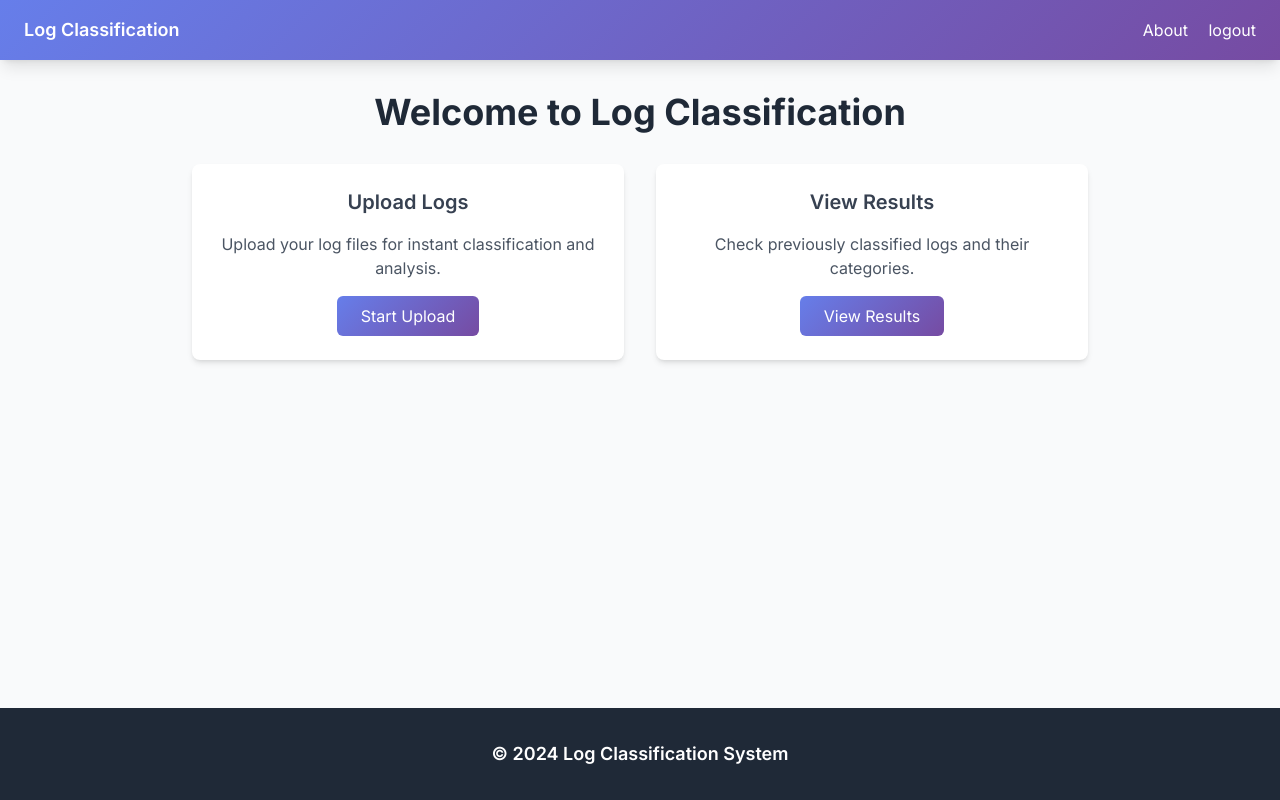
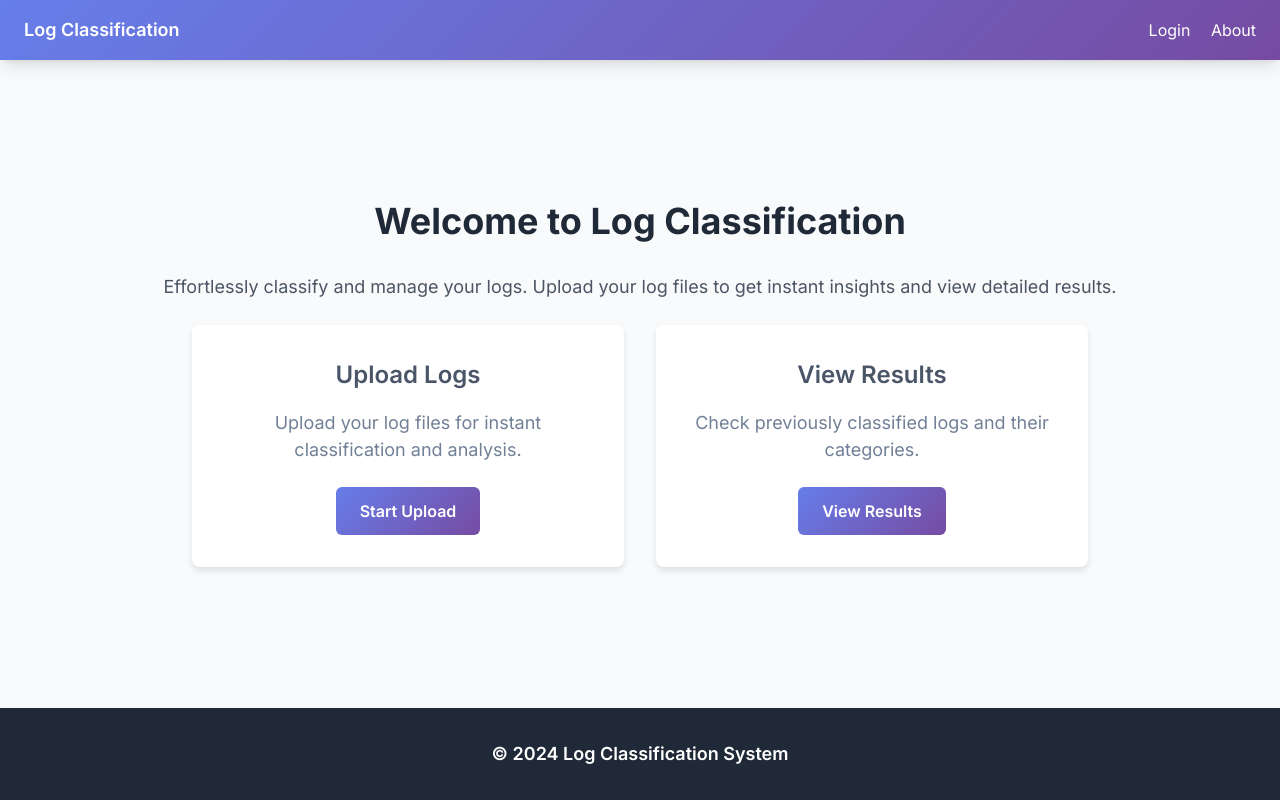
Before and after one commit to AbdullahAlAlif/log_classification, a Flask app: page / in a window 1280 px wide. Run offline with Flask 3, Linux system fonts and the light colour scheme; parts of the project's set-up code (start-up, migrations or seed data) failed here and were passed over; some libraries are stand-ins or nearby versions.

Commit message:
User Feature Added with sqlite and raw SQL

```diff
--- a/app.py
+++ b/app.py
@@ -1,9 +1,11 @@
-from flask import Flask, render_template, request, redirect, url_for, send_from_directory, flash
+from flask import Flask, render_template, request, redirect, url_for, flash, session
 import pandas as pd
 import os
+from werkzeug.security import generate_password_hash, check_password_hash
 from dotenv import load_dotenv
 from functools import lru_cache
-from classify import classify_csv  # Add this import
+from classify import classify_csv
+import sqlite3
 
 # Load environment variables
 load_dotenv()
@@ -11,6 +13,7 @@ load_dotenv()
 # Get absolute paths
 BASE_DIR = os.path.abspath(os.path.dirname(__file__))
 UPLOAD_FOLDER = 'uploads'
+DB_PATH = os.path.join(BASE_DIR, 'users.db')
 ALLOWED_EXTENSIONS = {'csv', 'xlsx', 'xls'}
 
 # Create required directories
@@ -19,12 +22,55 @@ if not os.path.exists(UPLOAD_FOLDER):
 if not os.path.exists('dataset'):
     os.makedirs('dataset')
 
+# Initialize database
+def init_db():
+    conn = sqlite3.connect(DB_PATH)
+    cursor = conn.cursor()
+    # Create users table
+    cursor.execute('''
+        CREATE TABLE IF NOT EXISTS users (
+            id INTEGER PRIMARY KEY AUTOINCREMENT,
+            username TEXT UNIQUE NOT NULL,
+            password TEXT NOT NULL
+        )
+    ''')
+    # Create uploads table
+    cursor.execute('''
+        CREATE TABLE IF NOT EXISTS uploads (
+            id INTEGER PRIMARY KEY AUTOINCREMENT,
+            username TEXT NOT NULL,
+            file_name TEXT NOT NULL,
+            upload_date TEXT NOT NULL,
+            table_name TEXT NOT NULL,
+            FOREIGN KEY (username) REFERENCES users (username)
+        )
+    ''')
+    conn.commit()
+    conn.close()
+
+init_db()
+
 def allowed_file(filename):
     return '.' in filename and filename.rsplit('.', 1)[1].lower() in ALLOWED_EXTENSIONS
 
+def generate_unique_table_name(base_name):
+    """Generate a unique table name by appending a numeric postfix if needed."""
+    conn = sqlite3.connect(DB_PATH)
+    cursor = conn.cursor()
+    postfix = 0
+    unique_name = base_name
+    while True:
+        cursor.execute('SELECT 1 FROM uploads WHERE table_name = ?', (unique_name,))
+        if cursor.fetchone() is None:
+            break
+        postfix += 1
+        unique_name = f"{base_name}_{postfix}"
+    conn.close()
+    return unique_name
+
 # Create Flask application instance
 app = Flask(__name__)
-app.secret_key = os.getenv('SECRET_KEY', 'default-secret-key')  # Add secret key for flash messages
+app.secret_key = os.getenv('SECRET_KEY', 'default-secret-key')
 
 # Update app configuration
 app.config.update(
@@ -50,7 +96,57 @@ def get_classification_results():
 
 @app.route('/')
 def index():
-    return render_template('index.html')
+    return render_template('index.html', user=session.get('user'))
+
+@app.route('/register', methods=['GET', 'POST'])
+def register():
+    if request.method == 'POST':
+        username = request.form['username']
+        password = request.form['password']
+        hashed_password = generate_password_hash(password)
+        try:
+            conn = sqlite3.connect(DB_PATH)
+            cursor = conn.cursor()
+            cursor.execute('INSERT INTO users (username, password) VALUES (?, ?)', (username, hashed_password))
+            conn.commit()
+            conn.close()
+            flash('Registration successful. Please log in.')
+            return redirect(url_for('login'))
+        except sqlite3.IntegrityError:
+            flash('Username already exists.')
+            return redirect(url_for('register'))
+    return render_template('register.html')
+
+@app.route('/login', methods=['GET', 'POST'])
+def login():
+    if request.method == 'POST':
+        username = request.form['username']
+        password = request.form['password']
+        conn = sqlite3.connect(DB_PATH)
+        cursor = conn.cursor()
+        cursor.execute('SELECT password FROM users WHERE username = ?', (username,))
+        user = cursor.fetchone()
+        conn.close()
+        if user and check_password_hash(user[0], password):
+            session['user'] = username
+            flash('Login successful.')
+            return redirect(url_for('index'))
+        flash('Invalid username or password.')
+        return redirect(url_for('login'))
+    return render_template('login.html')
+
+@app.route('/logout')
+def logout():
+    session.pop('user', None)
+    flash('You have been logged out.')
+    return redirect(url_for('index'))
+
+@app.route('/account')
+def account():
+    if 'user' not in session:
+        flash('Please log in to access your account.')
+        return redirect(url_for('login'))
+    return render_template('account.html', user=session.get('user'))
 
 @app.route('/upload', methods=['GET', 'POST'])
 def upload_file():
@@ -66,15 +162,39 @@ def upload_file():
                 return redirect(url_for('upload_file'))
 
             if file and allowed_file(file.filename):
+                # Save file
+                file_name = file.filename.rsplit('.', 1)[0]
+                upload_date = pd.Timestamp.now().strftime('%Y-%m-%d %H:%M:%S')
+                table_name = generate_unique_table_name(file_name)
                 filepath = os.path.join(app.config['UPLOAD_FOLDER'], file.filename)
                 file.save(filepath)
-                try:
-                    classify_csv(filepath)
-                    get_classification_results.cache_clear()
-                    return redirect(url_for('results'))
-                except Exception as e:
-                    flash(f'Error processing file: {str(e)}')
-                    return redirect(url_for('upload_file'))
+
+                # Classify and save results in a database table
+                classify_csv(filepath)
+                conn = sqlite3.connect(DB_PATH)
+                cursor = conn.cursor()
+                cursor.execute(f'''
+                    CREATE TABLE IF NOT EXISTS {table_name} (
+                        id INTEGER PRIMARY KEY AUTOINCREMENT,
+                        source TEXT,
+                        log_message TEXT,
+                        target_label TEXT
+                    )
+                ''')
+                df = pd.read_csv('dataset/output.csv')
+                df.to_sql(table_name, conn, if_exists='append', index=False)
+
+                # Save upload metadata if the user is logged in
+                if 'user' in session:
+                    cursor.execute('''
+                        INSERT INTO uploads (username, file_name, upload_date, table_name)
+                        VALUES (?, ?, ?, ?)
+                    ''', (session['user'], file_name, upload_date, table_name))
+                    conn.commit()
+
+                conn.close()
+                flash('File uploaded and classified successfully.')
+                return redirect(url_for('results'))
             else:
                 flash('Invalid file type')
                 return redirect(url_for('upload_file'))
@@ -84,6 +204,46 @@ def upload_file():
     except Exception as e:
         print(f"Error rendering upload template: {str(e)}")
         return str(e), 500
+
+@app.route('/user/uploads')
+def user_uploads():
+    if 'user' not in session:
+        flash('Please log in to view your uploads.')
+        return redirect(url_for('login'))
+
+    conn = sqlite3.connect(DB_PATH)
+    cursor = conn.cursor()
+    cursor.execute('''
+        SELECT file_name, upload_date, table_name
+        FROM uploads
+        WHERE username = ?
+        ORDER BY upload_date DESC
+    ''', (session['user'],))
+    uploads = cursor.fetchall()
+    conn.close()
+    return render_template('user_uploads.html', uploads=uploads, user=session.get('user'))
+
+@app.route('/user/uploads/<table_name>')
+def view_upload_results(table_name):
+    if 'user' not in session:
+        flash('Please log in to view results.')
+        return redirect(url_for('login'))
+
+    conn = sqlite3.connect(DB_PATH)
+    cursor = conn.cursor()
+    cursor.execute('SELECT 1 FROM uploads WHERE table_name = ? AND username = ?', (table_name, session['user']))
+    if cursor.fetchone() is None:
+        conn.close()
+        flash('You do not have access to this upload.')
+        return redirect(url_for('user_uploads'))
+
+    df = pd.read_sql_query(f'SELECT * FROM {table_name}', conn)
+    conn.close()
+    return render_template('results.html',
+                           label_counts=df['target_label'].value_counts().to_dict(),
+                           total_logs=len(df),
+                           labels=df['target_label'].unique(),
+                           user=session.get('user'))  # Pass user to the template
 
 @app.route('/results')
 def results():
@@ -96,7 +256,8 @@ def results():
         return render_template('results.html',
                                label_counts=cached_results['label_counts'],
                                total_logs=cached_results['total_logs'],
-                               labels=cached_results['unique_labels'])
+                               labels=cached_results['unique_labels'],
+                               user=session.get('user'))  # Pass user to the template
     except Exception as e:
         print(f"Error rendering results template: {str(e)}")
         return str(e), 500
@@ -110,6 +271,10 @@ def filter_logs(label):
         return render_template('filtered.html', logs=filtered_logs, label=label)
     except Exception as e:
         return f"Error filtering logs: {str(e)}"
+
+@app.route('/about')
+def about():
+    return render_template('about.html', user=session.get('user'))
 
 # Add error handlers
 @app.errorhandler(500)
--- /dev/null
+++ b/static/styles.css
@@ -0,0 +1,59 @@
+body {
+    font-family: 'Inter', sans-serif;
+    display: flex;
+    flex-direction: column;
+    min-height: 100vh;
+}
+
+.gradient-bg {
+    background: linear-gradient(135deg, #667eea 0%, #764ba2 100%);
+}
+
+.content-wrapper {
+    flex: 1;
+    display: flex;
+    justify-content: center;
+    align-items: center;
+    text-align: center;
+}
+
+.card {
+    background-color: white;
+    padding: 2rem;
+    border-radius: 0.5rem;
+    box-shadow: 0 4px 6px rgba(0, 0, 0, 0.1);
+    transition: box-shadow 0.3s ease;
+}
+
+.card:hover {
+    box-shadow: 0 6px 10px rgba(0, 0, 0, 0.15);
+}
+
+.card-title {
+    font-size: 1.5rem;
+    font-weight: 600;
+    color: #4a5568;
+    margin-bottom: 1rem;
+}
+
+.card-description {
+    font-size: 1.125rem;
+    color: #718096;
+    margin-bottom: 1.5rem;
+}
+
+.card-button {
+    display: inline-block;
+    padding: 0.75rem 1.5rem;
+    border-radius: 0.375rem;
+    font-size: 1rem;
+    font-weight: 600;
+    color: white;
+    background: linear-gradient(135deg, #667eea 0%, #764ba2 100%);
+    text-decoration: none;
+    transition: opacity 0.3s ease;
+}
+
+.card-button:hover {
+    opacity: 0.9;
+}
--- a/templates/base.html
+++ b/templates/base.html
@@ -4,6 +4,7 @@
     <title>{% block title %}Log Classification System{% endblock %}</title>
     <script src="https://cdn.tailwindcss.com"></script>
     <link href="https://fonts.googleapis.com/css2?family=Inter:wght@400;500;600;700&display=swap" rel="stylesheet">
+    <link rel="stylesheet" href="{{ url_for('static', filename='styles.css') }}">
     <style>
         body {
             font-family: 'Inter', sans-serif;
@@ -26,8 +27,13 @@
             <div class="flex items-center justify-between">
                 <a href="{{ url_for('index') }}" class="text-lg font-semibold">Log Classification</a>
                 <div class="space-x-4">
-                    <a href="#" class="text-white hover:underline">About</a>
-                    <a href="#" class="text-white hover:underline">logout</a>
+                    {% if user %}
+                        <a href="{{ url_for('account') }}" class="text-white hover:underline">Welcome, {{ user }}</a>
+                        <a href="{{ url_for('logout') }}" class="text-white hover:underline">Logout</a>
+                    {% else %}
+                        <a href="{{ url_for('login') }}" class="text-white hover:underline">Login</a>
+                        <a href="{{ url_for('about') }}" class="text-white hover:underline">About</a>
+                    {% endif %}
                 </div>
             </div>
         </div>
--- a/templates/index.html
+++ b/templates/index.html
@@ -3,24 +3,25 @@
 {% block content %}
 <div class="text-center space-y-6">
     <h1 class="text-4xl font-bold text-gray-800 mb-8">Welcome to Log Classification</h1>
+    <p class="text-lg text-gray-600 mb-8">
+        Effortlessly classify and manage your logs. Upload your log files to get instant insights and view detailed results.
+    </p>
 
     <div class="grid md:grid-cols-2 gap-8 max-w-4xl mx-auto">
-        <div class="bg-white p-6 rounded-lg shadow-md hover:shadow-lg transition-shadow">
-            <h2 class="text-xl font-semibold text-gray-700 mb-4">Upload Logs</h2>
-            <p class="text-gray-600 mb-4">Upload your log files for instant classification and analysis.</p>
-            <a href="{{ url_for('upload_file') }}"
-               class="inline-block px-6 py-2 gradient-bg text-white rounded-md hover:opacity-90 transition-opacity">
-                Start Upload
-            </a>
+        <div class="card">
+            <h2 class="card-title">Upload Logs</h2>
+            <p class="card-description">Upload your log files for instant classification and analysis.</p>
+            <a href="{{ url_for('upload_file') }}" class="card-button">Start Upload</a>
         </div>
 
-        <div class="bg-white p-6 rounded-lg shadow-md hover:shadow-lg transition-shadow">
-            <h2 class="text-xl font-semibold text-gray-700 mb-4">View Results</h2>
-            <p class="text-gray-600 mb-4">Check previously classified logs and their categories.</p>
-            <a href="{{ url_for('results') }}"
-               class="inline-block px-6 py-2 gradient-bg text-white rounded-md hover:opacity-90 transition-opacity">
-                View Results
-            </a>
+        <div class="card">
+            <h2 class="card-title">View Results</h2>
+            <p class="card-description">Check previously classified logs and their categories.</p>
+            {% if user %}
+            <a href="{{ url_for('user_uploads') }}" class="card-button">View Results</a>
+            {% else %}
+            <a href="{{ url_for('results') }}" class="card-button">View Results</a>
+            {% endif %}
         </div>
     </div>
 </div>
--- a/templates/results.html
+++ b/templates/results.html
@@ -7,10 +7,10 @@
         <div class="text-lg text-gray-600">Total Logs: {{ total_logs }}</div>
     </div>
 
-    <div class="grid md:grid-cols-3 gap-4">
+    <div class="grid md:grid-cols-2 lg:grid-cols-3 gap-6 max-w-6xl mx-auto">
         {% for label in labels %}
         <a href="{{ url_for('filter_logs', label=label) }}"
-           class="block bg-white p-6 rounded-lg shadow-md hover:shadow-lg transition-shadow">
+           class="block bg-white p-8 rounded-lg shadow-md hover:shadow-lg transition-shadow">
             <h3 class="text-xl font-semibold text-gray-800 mb-2">{{ label }}</h3>
             <p class="text-gray-600">Count: {{ label_counts[label] }}</p>
         </a>
```
Also changed, not shown: requirements.txt (added, +21 -0 lines), templates/about.html (added, +16 -0 lines), templates/account.html (added, +11 -0 lines), templates/login.html (added, +17 -0 lines), templates/register.html (added, +17 -0 lines), templates/upload.html (+6 -10 lines), templates/user_uploads.html (added, +32 -0 lines), uploads/test2.csv (added, +11 -0 lines), uploads/test3.csv (added, +26 -0 lines), users.db (added), 3 other files.
